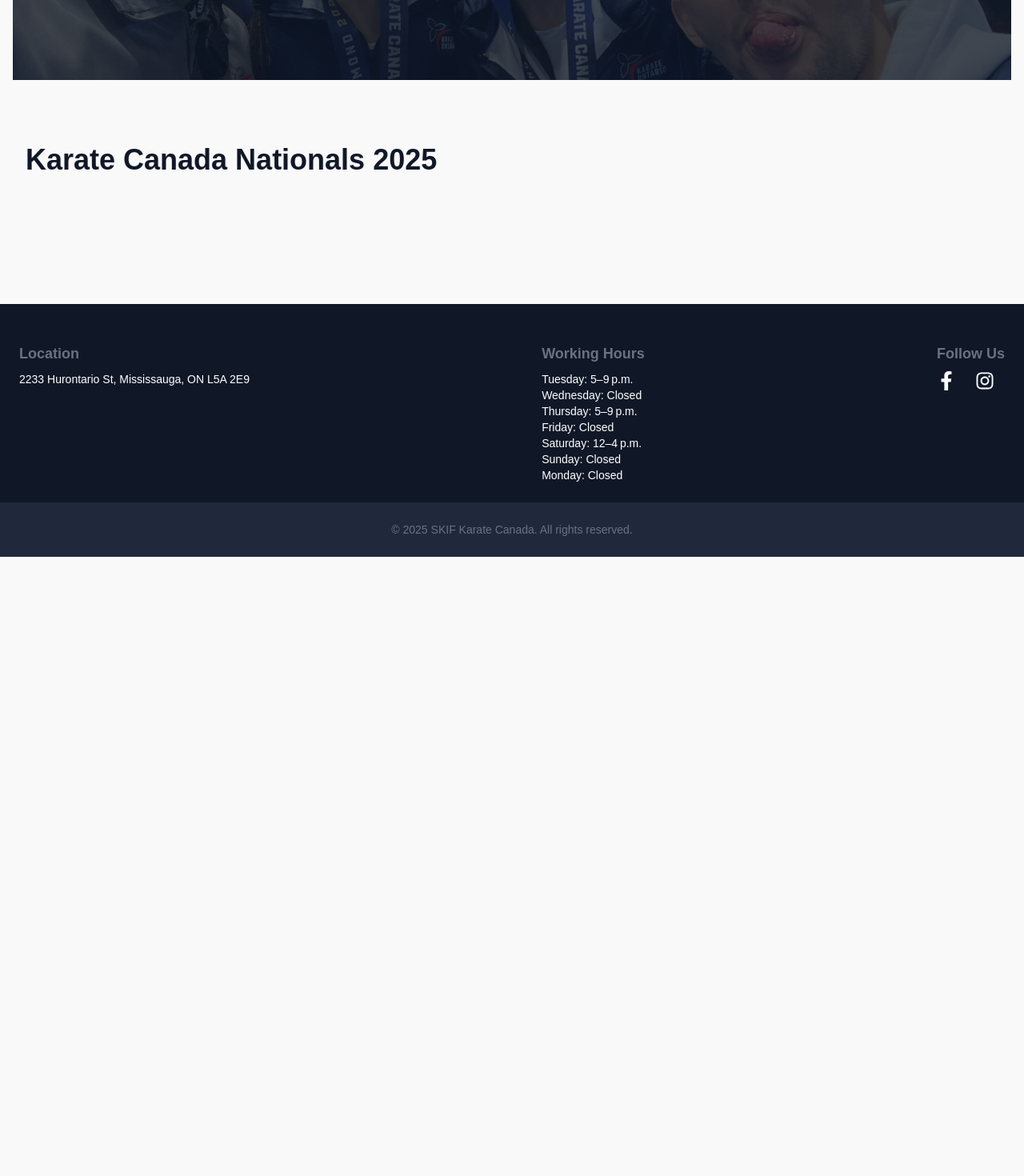
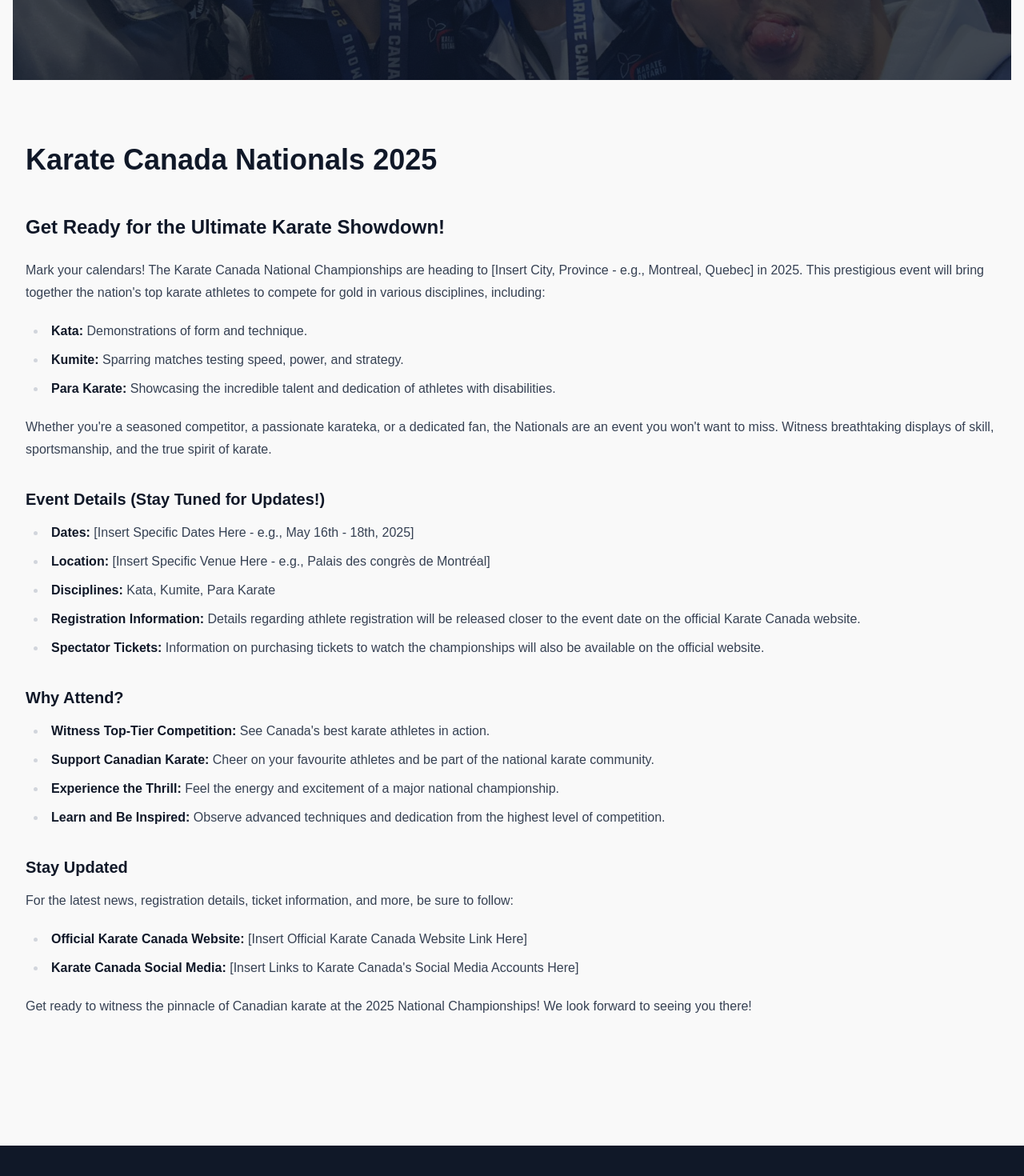
Before and after one commit to A-coderr/skif-website, a Next.js app: page /blog/karate-canada-nationals-2025 in a window 1280 px wide. Shown: the part 620-2090 px from the top of the page at 80% size. Before the commit the page ends 1316 px from the top, so only its background shows below. Built offline with nearby package versions, Linux system fonts and the light colour scheme.

Commit message:
Updated the post info

```diff
--- a/app/blog/karate-canada-nationals-2025/page.mdx
+++ b/app/blog/karate-canada-nationals-2025/page.mdx
@@ -2,4 +2,39 @@
 
 <MDXLayout>
 # Karate Canada Nationals 2025
+
+## Get Ready for the Ultimate Karate Showdown!
+
+Mark your calendars! The Karate Canada National Championships are heading to [Insert City, Province - e.g., Montreal, Quebec] in 2025. This prestigious event will bring together the nation's top karate athletes to compete for gold in various disciplines, including:
+
+* **Kata:** Demonstrations of form and technique.
+* **Kumite:** Sparring matches testing speed, power, and strategy.
+* **Para Karate:** Showcasing the incredible talent and dedication of athletes with disabilities.
+
+Whether you're a seasoned competitor, a passionate karateka, or a dedicated fan, the Nationals are an event you won't want to miss. Witness breathtaking displays of skill, sportsmanship, and the true spirit of karate.
+
+### Event Details (Stay Tuned for Updates!)
+
+* **Dates:** [Insert Specific Dates Here - e.g., May 16th - 18th, 2025]
+* **Location:** [Insert Specific Venue Here - e.g., Palais des congrès de Montréal]
+* **Disciplines:** Kata, Kumite, Para Karate
+* **Registration Information:** Details regarding athlete registration will be released closer to the event date on the official Karate Canada website.
+* **Spectator Tickets:** Information on purchasing tickets to watch the championships will also be available on the official website.
+
+### Why Attend?
+
+* **Witness Top-Tier Competition:** See Canada's best karate athletes in action.
+* **Support Canadian Karate:** Cheer on your favourite athletes and be part of the national karate community.
+* **Experience the Thrill:** Feel the energy and excitement of a major national championship.
+* **Learn and Be Inspired:** Observe advanced techniques and dedication from the highest level of competition.
+
+### Stay Updated
+
+For the latest news, registration details, ticket information, and more, be sure to follow:
+
+* **Official Karate Canada Website:** [Insert Official Karate Canada Website Link Here]
+* **Karate Canada Social Media:** [Insert Links to Karate Canada's Social Media Accounts Here]
+
+Get ready to witness the pinnacle of Canadian karate at the 2025 National Championships! We look forward to seeing you there!
+
 </MDXLayout>
--- a/app/components/MDXLayout.tsx
+++ b/app/components/MDXLayout.tsx
@@ -20,8 +20,6 @@
   const backgroundImageStyle = {
     backgroundImage: `url('${post?.image || "/images/hero.png"}')`,
   };
-  console.log(post);
-  console.log("Rendering MDXLayout", new Date().toISOString());
   return (
     <>
       <section
```
